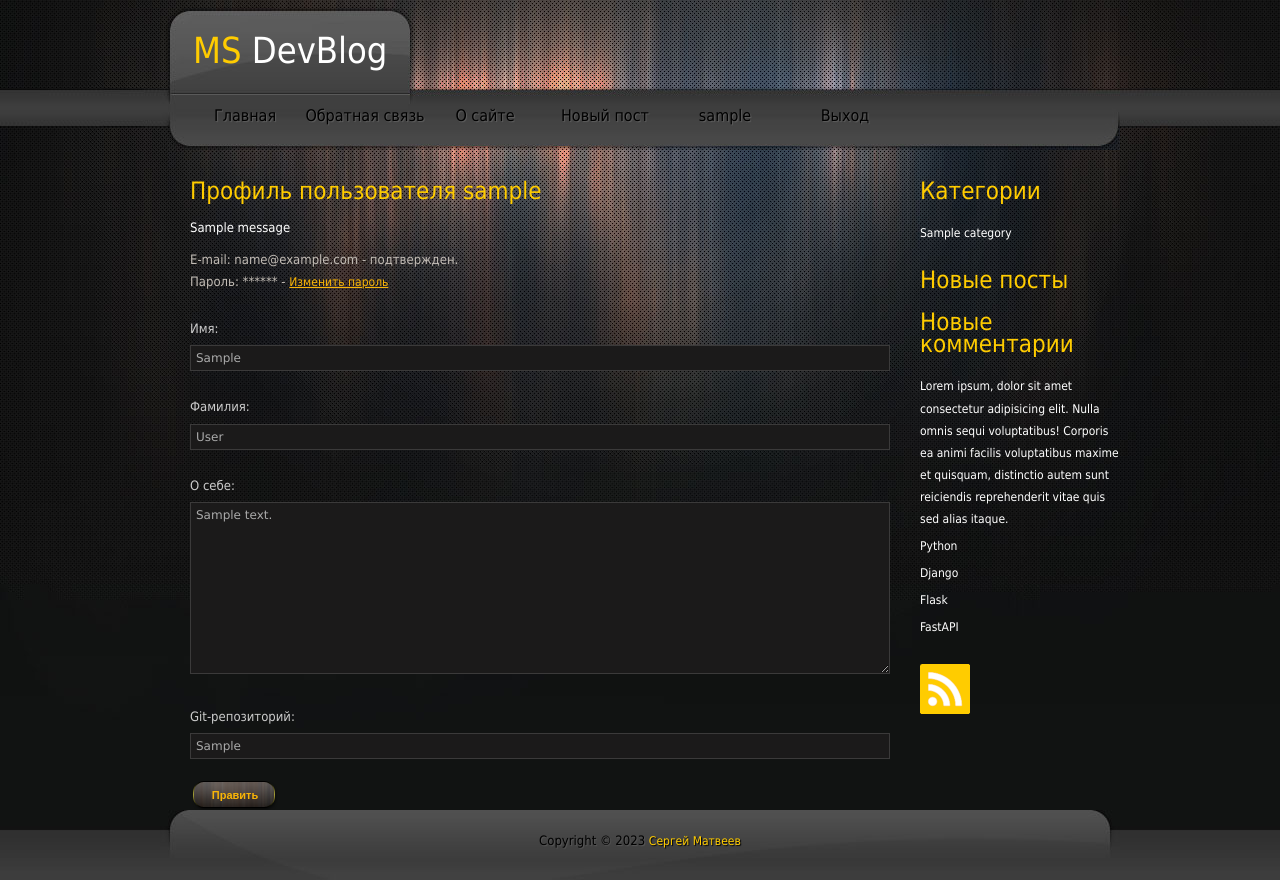
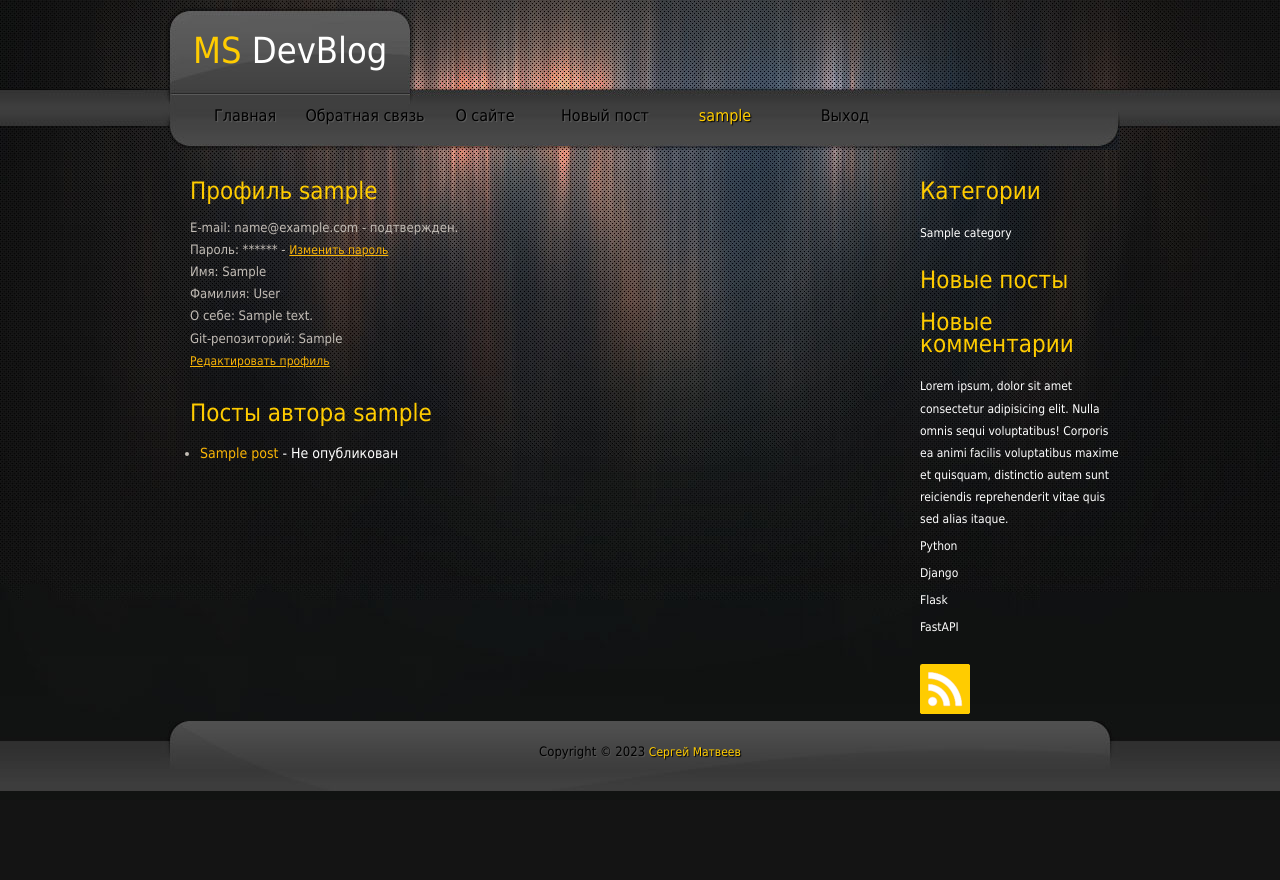
Before and after one commit to darkus007/MSDevBlog, a Django app: page /members/profile/ in a window 1280 px wide. After the commit the page ends 791 px from the top, so only its background shows below. Run offline with Django 4.2, Linux system fonts and the light colour scheme; a user stored in the database is signed in; tables that the repository leaves empty hold one stand-in row (values such as "Sample post"); one stand-in notice (Sample message) is shown.

Commit message:
Изменено отображение профиля пользователя, разделено на страницы отображение и редактирование, добавлено отображение статей пользователя. Дописаны тесты для нового функционала.

```diff
--- a/msdevblog/blog/static/css/blog.css
+++ b/msdevblog/blog/static/css/blog.css
@@ -256,7 +256,24 @@ h6 { font-size: 14px; margin: 0 0 5px; padding: 0; }
 }
 
 .post_box_content img {
-	margin-bottom: 10px
+	margin-bottom: 5px
+}
+
+.post_box_content ul {
+    padding-left: 10px;
+}
+
+.post_box_content ul li a {
+    font-size: 14px;
+    text-decoration: none;
+}
+
+.post_box_content ul li a span{
+    color: white;
+}
+
+.post_box_content ul li h3 {
+    margin-bottom: 5px;
 }
 
 .post_box h2 {
--- a/msdevblog/blog/templates/blog/includes/main_menu.html
+++ b/msdevblog/blog/templates/blog/includes/main_menu.html
@@ -13,8 +13,14 @@
         {% else %}
             <li><a href="{% url 'blog:post-new' %}">Новый пост</a></li>
         {% endif %}
-        <li class="last"><a href="{% url 'profile' %}">{{ user.username }}</a></li>
-        <li><a href="{% url 'logout' %}">Выход</a></li>
+
+        {% if selected == 'profile' %}
+            <li class="last"><a href="{% url 'profile' %}" class="current">{{ user.username }}</a></li>
+        {% else %}
+            <li class="last"><a href="{% url 'profile' %}">{{ user.username }}</a></li>
+        {% endif %}
+
+    <li><a href="{% url 'logout' %}">Выход</a></li>
     {% else %}
         {% if selected == 'register' %}
             <li class="last"><a href="{% url 'register' %}" class="current">Регистрация</a></li>
--- a/msdevblog/blog/views.py
+++ b/msdevblog/blog/views.py
@@ -19,6 +19,9 @@ class PostDetailView(DetailView):
     model = Post
     template_name = 'blog/post_detail.html'
     extra_context = {'selected': 'detail'}
+
+    def get_queryset(self):
+        return Post.objects.filter(slug=self.kwargs['slug'])
 
 
 class PostCreateView(UserPassesTestMixin, CreateView):
@@ -56,4 +59,4 @@ class ByCategoryListView(ListView):
 
     def get_queryset(self):
         cat = get_object_or_404(Category, slug=self.kwargs['slug'])
-        return Post.objects.filter(cat=cat)
+        return Post.published.filter(cat=cat)
--- a/msdevblog/members/templates/registration/user_profile.html
+++ b/msdevblog/members/templates/registration/user_profile.html
@@ -1,17 +1,10 @@
 {% extends 'blog/base.html' %}
+
+{% load members_tags %}
 
 {% block content %}
     <div class="post_box_content">
-    <h3>Профиль пользователя {{ user.username }}</h3>
-
-        {% if messages %}
-            {% for message in messages %}
-            <p {% if message.tags %} class="{{ message.tags }}"{% endif %}>
-                {{ message }}
-            </p>
-            {% endfor %}
-        <div class="cleaner h10"></div>
-        {% endif %}
+    <h3>Профиль {{ user.username }}</h3>
 
         {% if user.is_email_activated %}
             <p>E-mail: {{ user.email }} - подтвержден.</p>
@@ -20,14 +13,34 @@
             <p><a href="{% url 'repeat-send-email' %}">Повторно отправить сообщение для активации e-mail.</a></p>
         {% endif %}
         <p>Пароль: ****** - <a href="{% url 'change-password' %}">Изменить пароль</a></p>
+        <p>Имя: {{ user.first_name|value_or_empty }}</p>
+        <p>Фамилия: {{ user.last_name|value_or_empty }}</p>
+        <p>О себе: {{ user.bio|value_or_empty }}</p>
+        <p>Git-репозиторий: {{ user.git|value_or_empty }}</p>
+        <a href="{% url 'update-profile' %}">Редактировать профиль</a>
+    </div>
 
-        <div id="cp_contact_form">
-            <form method="post" name="contact">
-                {% csrf_token %}
-                {{ form.as_p }}
-                <br>
-                <input type="submit" value="Править" id="submit" name="submit" class="submit_btn float_l" />
-            </form>
+    {% if user_posts %}
+        <div class="cleaner h10"></div>
+        <div class="cleaner h10"></div>
+        <div class="cleaner h10"></div>
+
+        <div class="post_box_content">
+            <h3>Посты автора {{ user.username }}</h3>
+            <ul>
+                {% for post in user_posts %}
+                <li>
+                    <h3><a href="{% url 'blog:post-detail' post.slug %}">
+                        {{ post.title }}
+                        {% if post.status == 'DF' %}
+                            <span>- Не опубликован</span>
+                        {% endif %}
+                        </a>
+                    </h3>
+                </li>
+                {% endfor %}
+            </ul>
         </div>
-    </div>
+    {% endif %}
+
 {% endblock %}
--- /dev/null
+++ b/msdevblog/members/templatetags/members_tags.py
@@ -0,0 +1,18 @@
+from typing import Any
+
+from django import template
+
+
+register = template.Library()
+
+
+@register.filter
+def value_or_empty(value: Any) -> Any | str:
+    """
+    Если переданное значение эквивалентно False,
+    возвращает строку '----------------'
+    иначе возвращает переданный элемент.
+    """
+    if not value:
+        return '----------------'
+    return value
--- a/msdevblog/members/urls.py
+++ b/msdevblog/members/urls.py
@@ -10,6 +10,7 @@ urlpatterns = [
 
     path('repeat-send-email/', send_email_activate_letter, name='repeat-send-email'),
     path('profile/', user_profile, name='profile'),
+    path('update-profile/', user_update_profile, name='update-profile'),
 
     path('password/', UserPasswordChangeView.as_view(), name='change-password'),
     path('password-success/', password_changed, name='password-changed'),
--- a/msdevblog/members/views.py
+++ b/msdevblog/members/views.py
@@ -1,12 +1,9 @@
 from django.contrib.auth.decorators import login_required
 from django.contrib.auth.views import PasswordChangeView
 from django.http import HttpResponseRedirect
-from django.shortcuts import render, get_object_or_404
+from django.shortcuts import render, get_object_or_404, redirect
 from django.urls import reverse_lazy, reverse
-from django.utils.decorators import method_decorator
-from django.views.decorators.csrf import csrf_protect
-from django.views.decorators.debug import sensitive_post_parameters
-from django.views.decorators.http import require_POST
+from django.views.decorators.http import require_POST, require_GET
 from django.views.generic import CreateView
 from django.core.signing import BadSignature
 from django.contrib import messages
@@ -15,6 +12,7 @@ from django.forms.models import model_to_dict
 from .forms import UserRegistrationForm, UserProfileForm, UserPasswordChangeForm
 from .models import AdvUser
 from .utilities import signer, send_activation_notification
+from blog.models import Post
 
 
 class UserRegistrationView(CreateView):
@@ -29,35 +27,36 @@ class UserPasswordChangeView(PasswordChangeView):
     template_name = 'registration/change_password.html'
     success_url = reverse_lazy('password-changed')
 
-    # метод переопределен с целью указать правильную переадресацию в login_required
-    @method_decorator(sensitive_post_parameters())
-    @method_decorator(csrf_protect)
-    @method_decorator(login_required(login_url=reverse_lazy('login')))
-    def dispatch(self, *args, **kwargs):
-        return super().dispatch(*args, **kwargs)
-
 
 def password_changed(request):
     return render(request, 'registration/password_changed.html')
 
 
 @login_required(login_url=reverse_lazy('login'))
+@require_GET
 def user_profile(request):
-    """ Отображение и обновление профиля пользователя. """
-    user = get_object_or_404(AdvUser, id=request.user.id)
+    """ Отображение профиля пользователя. """
+    user_posts = Post.objects.filter(user=request.user).values('title', 'status', 'slug')
+    return render(request, 'registration/user_profile.html', {'user_posts': user_posts, 'selected': 'profile'})
+
+
+@login_required(login_url=reverse_lazy('login'))
+def user_update_profile(request):
+    """ Обновление профиля пользователя. """
     if request.method == 'POST':
         form = UserProfileForm(request.POST)
         if form.is_valid():
             # Поля формы успешно прошли валидацию, обновляем пользователя
-            user.first_name = form.cleaned_data['first_name']
-            user.last_name = form.cleaned_data['last_name']
-            user.bio = form.cleaned_data['bio']
-            user.git = form.cleaned_data['git']
-            user.save()
+            request.user.first_name = form.cleaned_data['first_name']
+            request.user.last_name = form.cleaned_data['last_name']
+            request.user.bio = form.cleaned_data['bio']
+            request.user.git = form.cleaned_data['git']
+            request.user.save()
             messages.add_message(request, messages.SUCCESS, f'Профиль обновлен.')
+            return redirect(reverse('profile'))
     else:
-        form = UserProfileForm(data=model_to_dict(user))
-    return render(request, 'registration/user_profile.html', {'form': form})
+        form = UserProfileForm(data=model_to_dict(request.user))
+    return render(request, 'registration/user_update_profile.html', {'form': form, 'selected': 'profile'})
 
 
 @require_POST
```
Also changed, not shown: msdevblog/blog/tests/test_views.py (+1 -2 lines), msdevblog/members/templates/registration/user_update_profile.html (added, +33 -0 lines), msdevblog/members/tests/test_members_tags.py (added, +13 -0 lines), msdevblog/members/tests/test_views.py (+19 -11 lines), msdevblog/members/templatetags/__init__.py (added).
